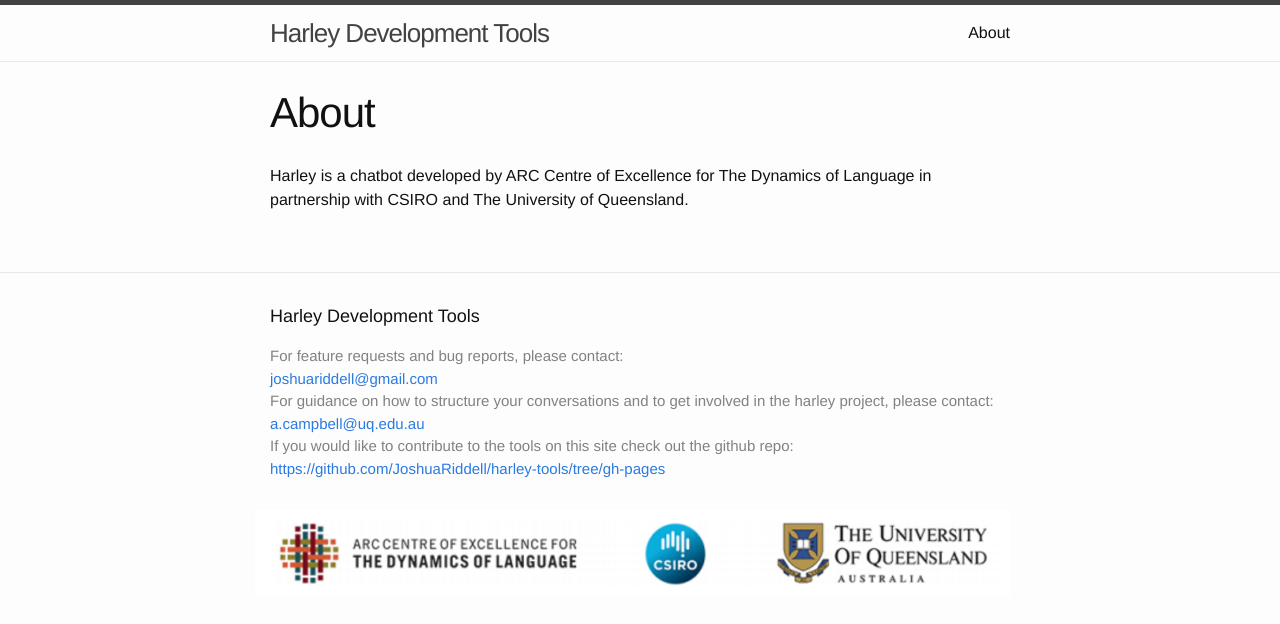
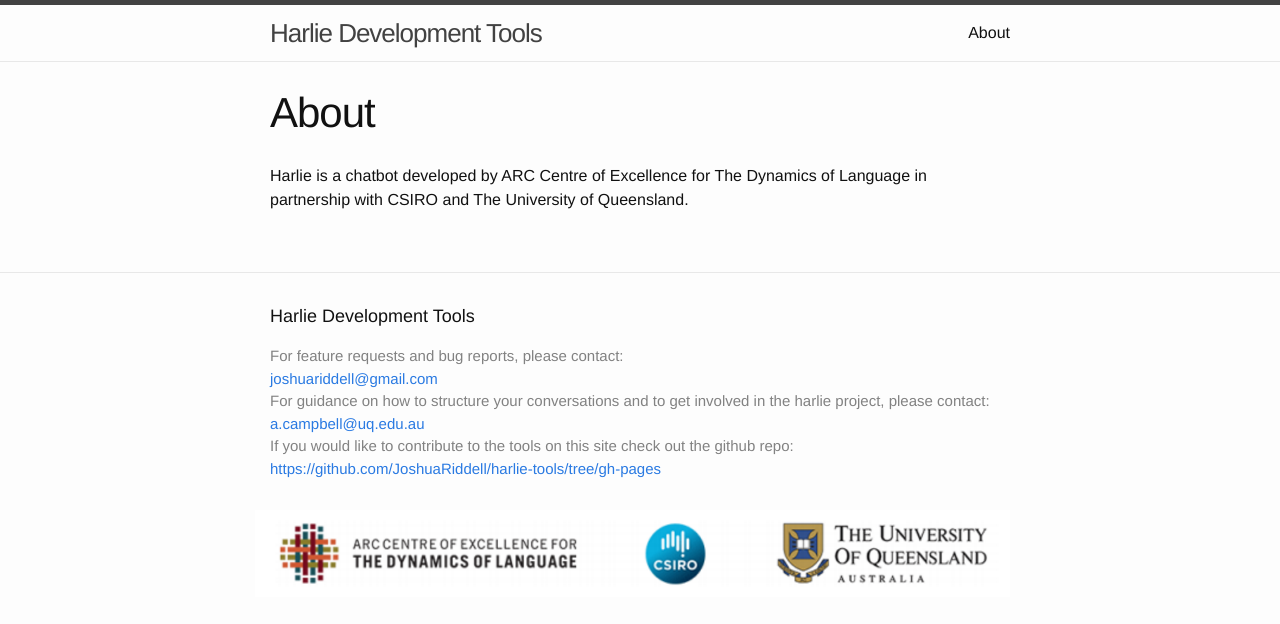
Before and after one commit to JoshuaRiddell/harley-parser, a Jekyll site: the page built from about.md, in a window 1280 px wide. Shown: the top 624 px of the page. Built offline with Jekyll 4.4.1, drawn with Linux system fonts in a browser that asks for light colours.

Commit message:
Harlie misspelling

```diff
--- a/_config.yml
+++ b/_config.yml
@@ -6,24 +6,24 @@
 # 'jekyll serve'. If you change this file, please restart the server process.
 
 # Site settings
-title: Harley Development Tools
+title: Harlie Development Tools
 email: joshua.riddell@gmail.com
 
 dev_desc: "For feature requests and bug reports, please contact:"
 dev_email: joshuariddell@gmail.com
 linguist_desc: >
   For guidance on how to structure your conversations and to get involved in
-  the harley project, please contact:
+  the harlie project, please contact:
 linguist_email: a.campbell@uq.edu.au
 github_desc: >
   If you would like to contribute to the tools on this site check out
   the github repo:
-github_url: https://github.com/JoshuaRiddell/harley-tools/tree/gh-pages
+github_url: https://github.com/JoshuaRiddell/harlie-tools/tree/gh-pages
 
 description: > # this means to ignore newlines until "baseurl:"
-  Some quick scripts developed to help with development of Harley's
+  Some quick scripts developed to help with development of Harlie's
   conversational abilities.
-baseurl: "/harley-tools" # the subpath of your site, e.g. /blog
+baseurl: "/harlie-tools" # the subpath of your site, e.g. /blog
 url: "http://joshuariddell.github.io" # the base hostname & protocol for your site
 github_username:  joshuariddell
 
--- a/about.md
+++ b/about.md
@@ -4,4 +4,4 @@ title: About
 permalink: /about/
 ---
 
-Harley is a chatbot developed by ARC Centre of Excellence for The Dynamics of Language in partnership with CSIRO and The University of Queensland.
+Harlie is a chatbot developed by ARC Centre of Excellence for The Dynamics of Language in partnership with CSIRO and The University of Queensland.
```
Also changed, not shown: README.md.
